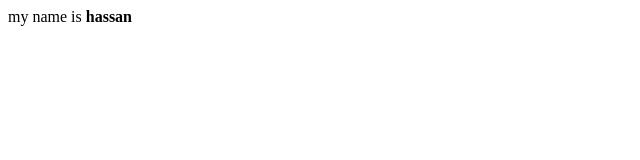
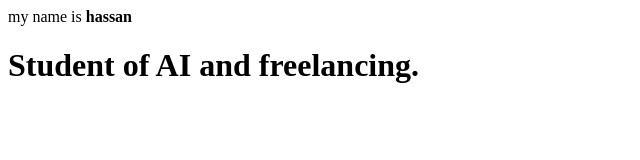
Before and after one commit to hsnrza2/Bootcamp2020, a plain HTML site: page index.html in a window 1280 px wide. Shown: the whole page, without its empty margins (0-640 px from the left). Drawn offline with Linux system fonts and the light colour scheme.

Commit message:
Update index.html
added index.html first page

```diff
--- a/index.html
+++ b/index.html
@@ -6,5 +6,6 @@
 </head>
 <body>
     <div>my name is <b>hassan</b></div>
+    <h1>Student of AI and freelancing.</h1>
 </body>
 </html>
```
